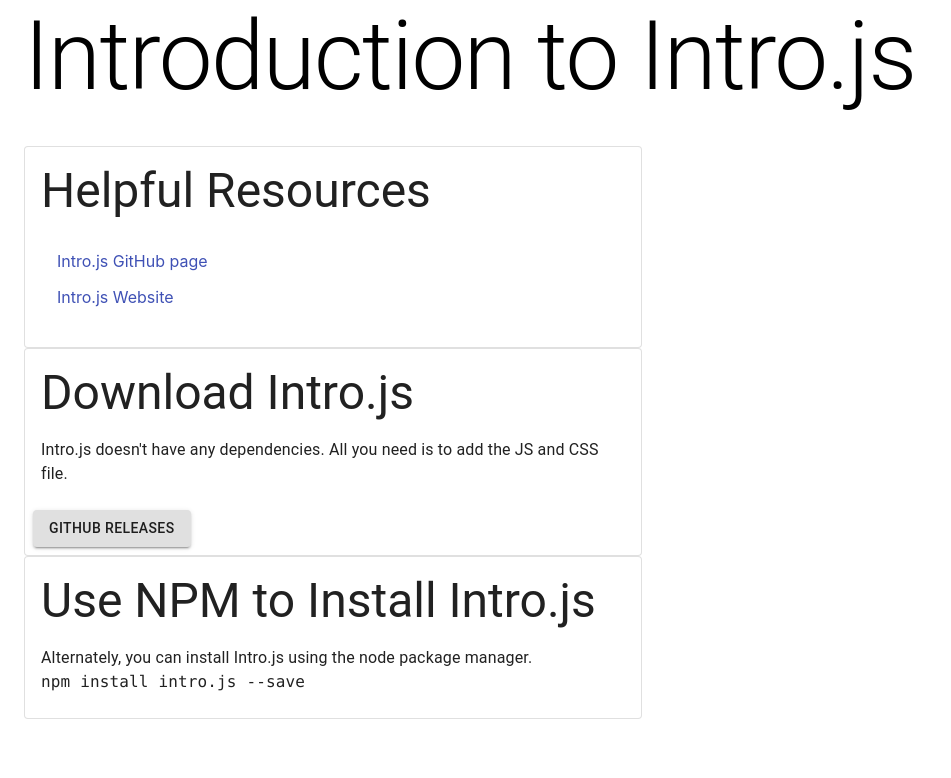
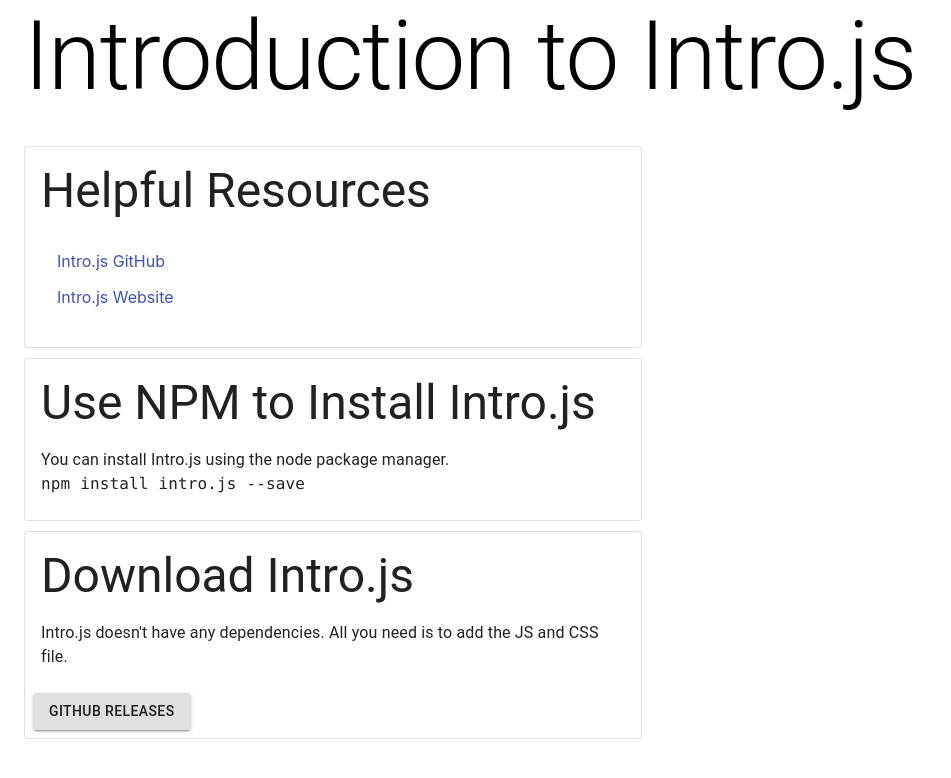
Before and after one commit to rathomas99/introjs_tutorial, a React (Create React App) app: page / in a window 1280 px wide. Shown: the top 778 px of the page, without its empty margins (0-951 px from the left). Built offline with nearby package versions, Linux system fonts and the light colour scheme.

Commit message:
Change wording order

```diff
--- a/src/App.js
+++ b/src/App.js
@@ -20,22 +20,14 @@
   menuButton: {
     marginRight: theme.spacing(2),
   },
-  bullet: {
-    display: 'inline-block',
-    margin: '0 2px',
-    transform: 'scale(0.8)',
-  },
-  pos: {
-    marginBottom: 12,
-  },
   card: {
     width: '50%',
+    marginBottom: '10px',
   },
 }));
 
 function App() {
   const classes = useStyles();
-  const bull = <span className={classes.bullet}>•</span>;
 
   return (
     <div className={classes.root}>
@@ -43,6 +35,7 @@
         <Typography variant="h1" gutterBottom>
           Introduction to Intro.js
         </Typography>
+
         <Card variant="outlined" className={classes.card}>
           <CardContent>
             <Typography variant="h3" gutterBottom>
@@ -51,7 +44,7 @@
             <List>
               <ListItem>
                 <Link href="https://github.com/usablica/intro.js">
-                  Intro.js GitHub page
+                  Intro.js GitHub
                 </Link>
               </ListItem>
               <ListItem>
@@ -60,6 +53,19 @@
                 </Link>
               </ListItem>
             </List>
+          </CardContent>
+        </Card>
+
+        <Card variant="outlined" className={classes.card}>
+          <CardContent>
+            <Typography variant="h3" gutterBottom>
+              Use NPM to Install Intro.js
+            </Typography>
+            <Typography>
+              You can install Intro.js using the node package manager.
+              <br />
+              <code>npm install intro.js --save</code>
+            </Typography>
           </CardContent>
         </Card>
 
@@ -81,18 +87,7 @@
             </Button>
           </CardActions>
         </Card>
-        <Card variant="outlined" className={classes.card}>
-          <CardContent>
-            <Typography variant="h3" gutterBottom>
-              Use NPM to Install Intro.js
-            </Typography>
-            <Typography>
-              Alternately, you can install Intro.js using the node package manager.
-              <br />
-              <code>npm install intro.js --save</code>
-            </Typography>
-          </CardContent>
-        </Card>
+
       </Container>
     </div>
   );
```
